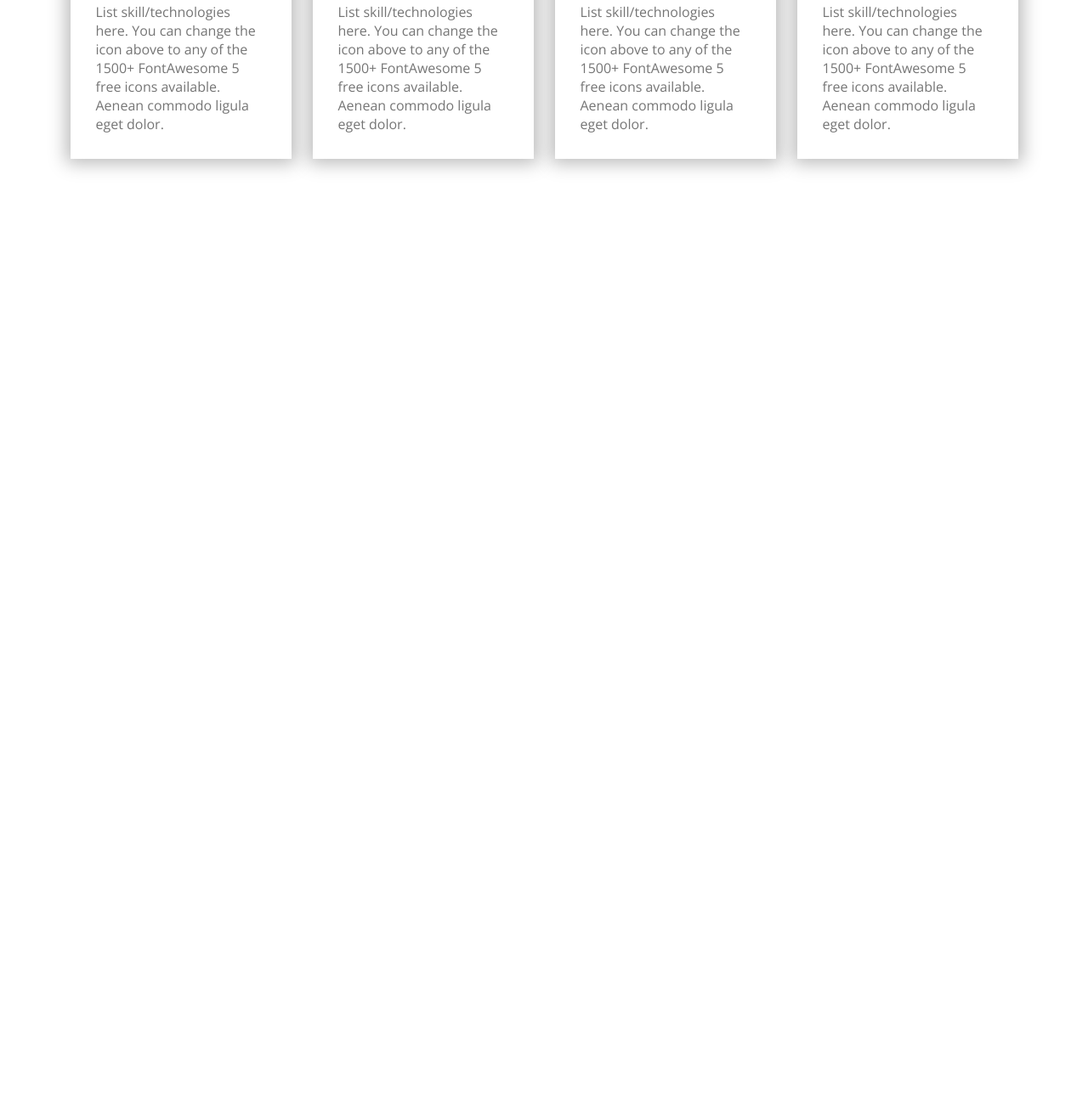
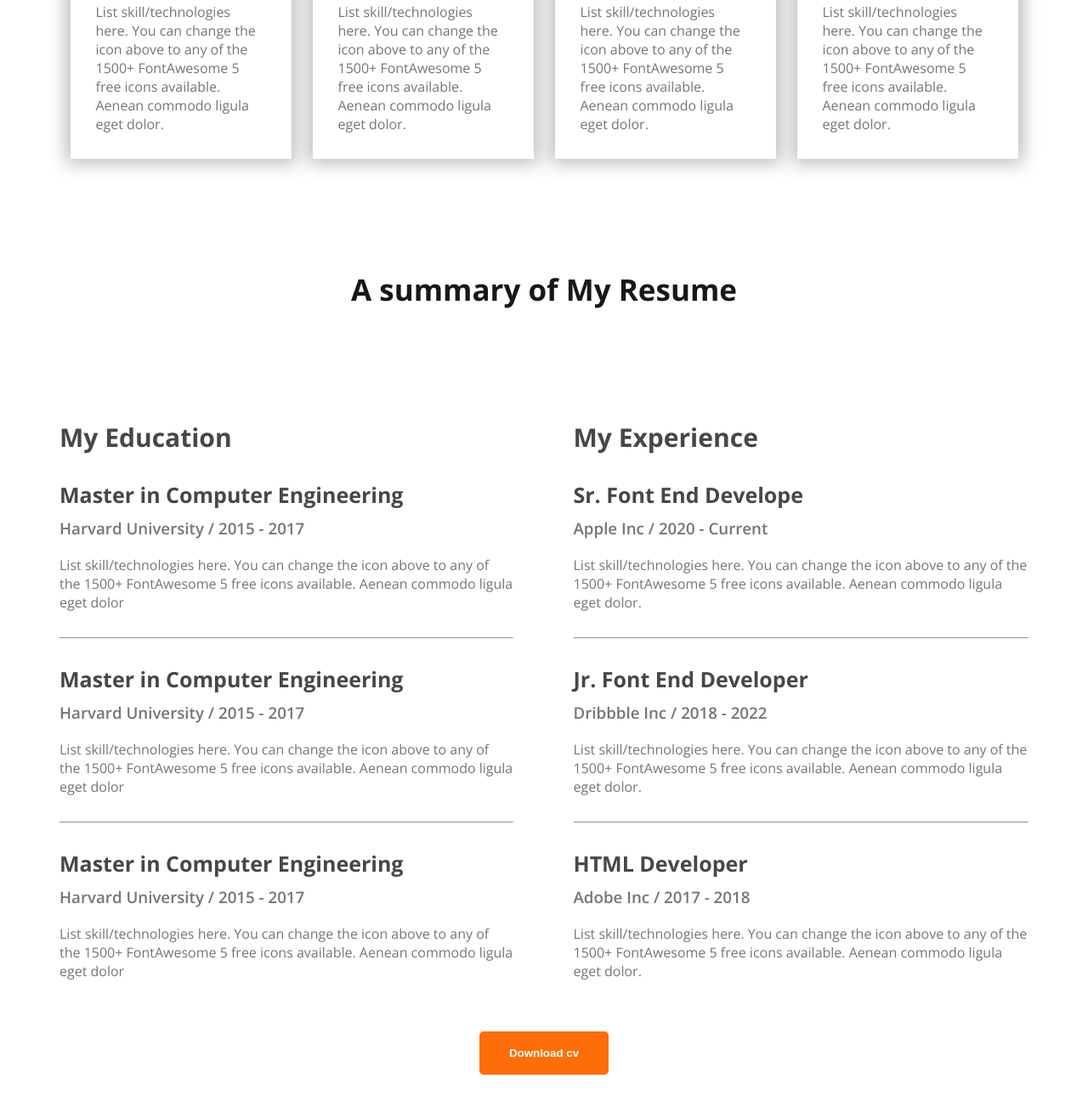
Before and after one commit to Selim999-BD/developer-portfollio, a plain HTML site: page index.html in a window 1280 px wide. Shown: the part 1959-3262 px from the top of the page at 85% size. Before the commit the page ends 2266 px from the top, so only its background shows below. Drawn offline with nearby package versions, Linux system fonts and the light colour scheme.

Commit message:
add to resume

```diff
--- a/index.html
+++ b/index.html
@@ -76,6 +76,61 @@
 
             </div>
         </section>
+        <section class="resume">
+            <h2 class="resume-title dark-1">A summary of My Resume</h2>
+            <div class="resume-experiment">
+                <div class="quality">
+                    <h2 class="title dark-2">My Education</h2>
+                    <div class="quality-box">
+                        <h2 class="quality-title dark-2">Master in Computer Engineering</h2>
+                        <h3 class="quality-sub-title dark-3">Harvard University / 2015 - 2017</h3>
+                        <p class="quality-des dark-3">List skill/technologies here. You can change the icon above
+                            to any of the 1500+ FontAwesome 5 free icons available. Aenean commodo ligula eget dolor</p>
+                    </div>
+                    <hr>
+                    <div class="quality-box">
+                        <h2 class="quality-title dark-2">Master in Computer Engineering</h2>
+                        <h3 class="quality-sub-title dark-3">Harvard University / 2015 - 2017</h3>
+                        <p class="quality-des dark-3">List skill/technologies here. You can change the icon above
+                            to any of the 1500+ FontAwesome 5 free icons available. Aenean commodo ligula eget dolor</p>
+                    </div>
+                    <hr>
+                    <div class="quality-box">
+                        <h2 class="quality-title dark-2">Master in Computer Engineering</h2>
+                        <h3 class="quality-sub-title dark-3">Harvard University / 2015 - 2017</h3>
+                        <p class="quality-des dark-3">List skill/technologies here. You can change the icon above
+                            to any of the 1500+ FontAwesome 5 free icons available. Aenean commodo ligula eget dolor</p>
+                    </div>
+                </div>
+                <div class="quality">
+                    <h2 class="title dark-2">My Experience</h2>
+                    <div class="quality-box">
+                        <h2 class="quality-title dark-2">Sr. Font End Develope</h2>
+                        <h3 class="quality-sub-title dark-3">Apple Inc / 2020 - Current</h3>
+                        <p class="quality-des dark-3">List skill/technologies here. You can change the icon above
+                            to any of the 1500+ FontAwesome 5 free icons available. Aenean commodo ligula eget dolor.</p>
+                    </div>
+                    <hr>
+                    <div class="quality-box">
+                        <h2 class="quality-title dark-2">Jr. Font End Developer</h2>
+                        <h3 class="quality-sub-title dark-3">Dribbble Inc / 2018 - 2022</h3>
+                        <p class="quality-des dark-3">List skill/technologies here. You can change the icon above
+                            to any of the 1500+ FontAwesome 5 free icons available. Aenean commodo ligula eget dolor.</p>
+                    </div>
+                    <hr>
+                    <div class="quality-box">
+                        <h2 class="quality-title dark-2">HTML Developer</h2>
+                        <h3 class="quality-sub-title dark-3">Adobe Inc / 2017 - 2018</h3>
+                        <p class="quality-des dark-3">List skill/technologies here. You can change the icon above
+                            to any of the 1500+ FontAwesome 5 free icons available. Aenean commodo ligula eget dolor.</p>
+                    </div>
+                </div>
+
+            </div>
+            <div class="btn-area">
+                <button class="btn-parmary">Download cv</button>
+            </div>
+        </section>
     </main>
     <footer>
 
--- a/styles/style.css
+++ b/styles/style.css
@@ -173,3 +173,48 @@ main{
     justify-content: space-around;
     margin-top: 50px;
 }
+/* Sumary style */
+.sumary-bg{
+    margin-top: 130px;
+}
+.sumary-bg > .title{
+    font-size: 35px;
+    font-weight: 700;
+    text-align: center;
+    margin-bottom: 120px;
+}
+/* resume style */
+.resume-experiment{
+    display: flex;
+    gap: 71px;
+}
+.resume{
+    margin-top: 130px;
+}
+.resume-title{
+    font-size: 35px;
+    font-weight: 700;
+    text-align: center;
+    margin-bottom: 130px;
+}
+.quality >.title{
+    font-size: 30px;
+    font-weight: 700;
+}
+.quality-box{
+    margin: 30px 0;
+}
+.quality-box >.quality-title{
+    font-size: 25px;
+    font-weight: 700;
+}
+.quality-box >.quality-sub-title{
+    font-size: 20;
+    font-weight: 600;
+    margin-top: 10px;
+    margin-bottom: 20px;
+}
+.btn-area{
+    margin-top: 30px;
+    text-align: center;
+}
```
